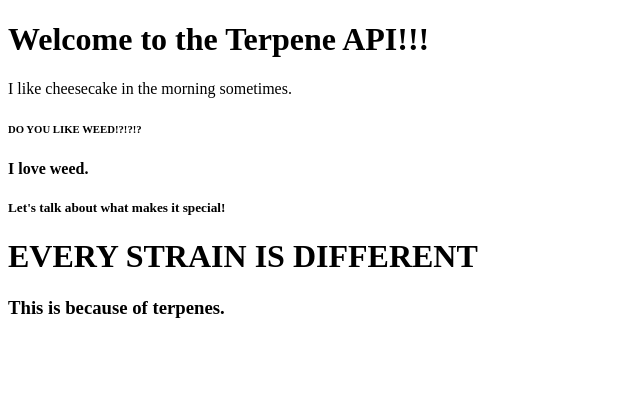
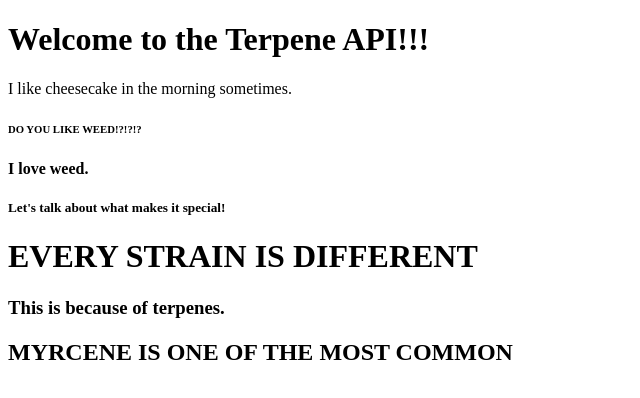
Before and after one commit to jazzypants1989/terpene-api-demo, a website: page index.html in a window 1280 px wide. Shown: the whole page, without its empty margins (0-640 px from the left). Drawn offline with Linux system fonts and the light colour scheme.

Commit message:
or do they

```diff
--- a/index.html
+++ b/index.html
@@ -21,5 +21,7 @@
     <h1>EVERY STRAIN IS DIFFERENT</h1>
 
     <h3>This is because of terpenes.</h3>
+
+    <h2>MYRCENE IS ONE OF THE MOST COMMON</h2>
 </body>
 </html>
```
